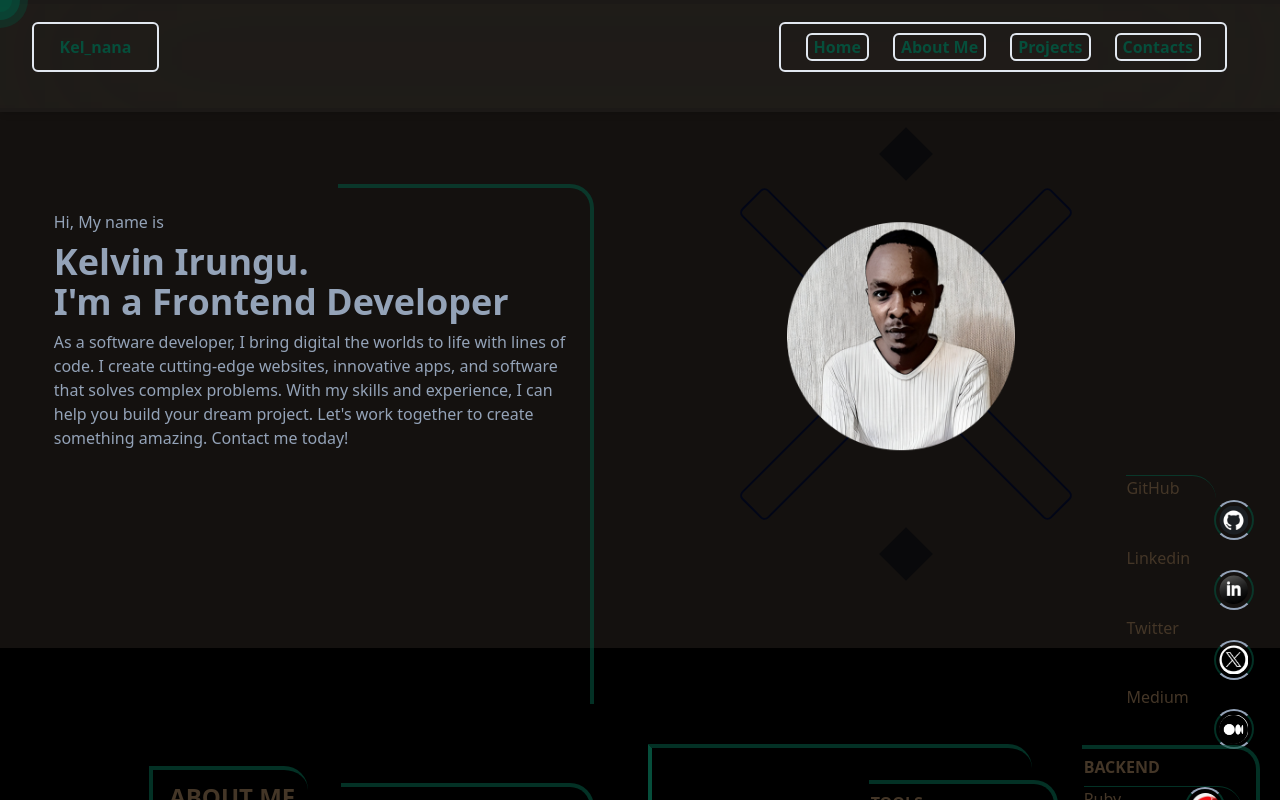
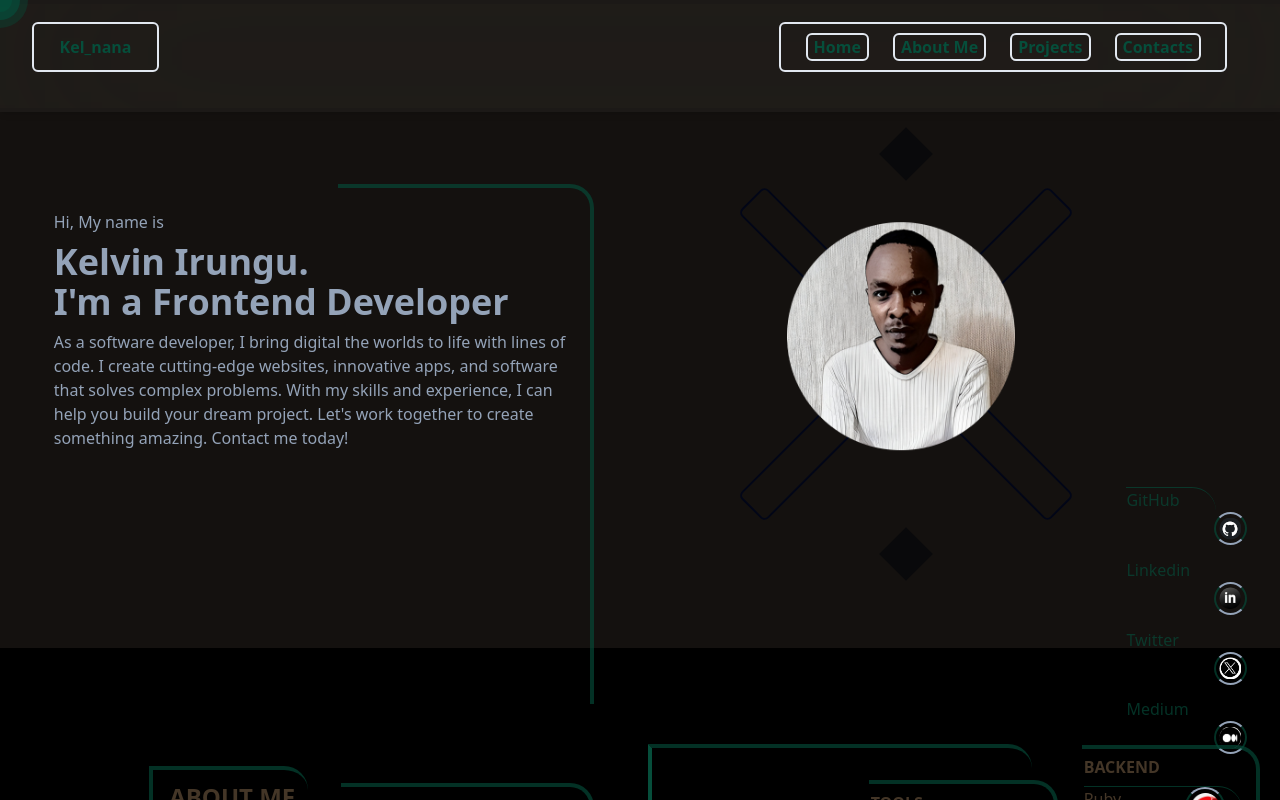
Before and after one commit to Kel-nana/kel_nana_portfolio, a React (Create React App) app: page / in a window 1280 px wide. Shown: the top 800 px of the page. Built offline with nearby package versions, Linux system fonts and the light colour scheme; a web font is replaced by a local one.

Commit message:
styling social media links

```diff
--- a/src/components/socialMediaLinks/SocialMediaLinks.jsx
+++ b/src/components/socialMediaLinks/SocialMediaLinks.jsx
@@ -8,20 +8,21 @@ function SocialMedia() {
         target="_blank"
         rel="noopener noreferrer"
         href={item.socialLink}
+        className="social_media_links"
       >
         {item.name}
         <img
           key={item.name}
           src={item.icon}
           alt="image_portfolio"
-          className="z-20 ml-[97.6%] h-[40px] w-[40px] rounded-full border-2 border_color_icon border_color_left p-[3.5px]"
+          className="z-20 ml-[97.6%] h-[33px] w-[33px] rounded-full border-2 border_color_icon border_color_left p-[3.5px]"
         />
       </a>
 
     </div>
   ));
   return (
-    <div className="grid grid-rows-4 gap-2 content-center w-[7vw] fixed bottom-[6vh] right-[5%] h-[34vh] mb-[5px] rounded-tr-3xl social_color_top_img">
+    <div className="grid grid-rows-4 gap-2 content-center w-[7vw] fixed bottom-[4.5vh] right-[5%] h-[34vh] mb-[5px] rounded-tr-3xl social_color_top_img">
       { displaySocialMedia }
     </div>
   );
--- a/src/components/socialMediaLinks/social.css
+++ b/src/components/socialMediaLinks/social.css
@@ -1,3 +1,7 @@
 .social_color_top_img {
     border-top: 1px solid rgba(6, 78, 59, 0.638);
   }
+
+  .social_media_links {
+    color: rgba(6, 78, 59, 0.638);
+  }
```
